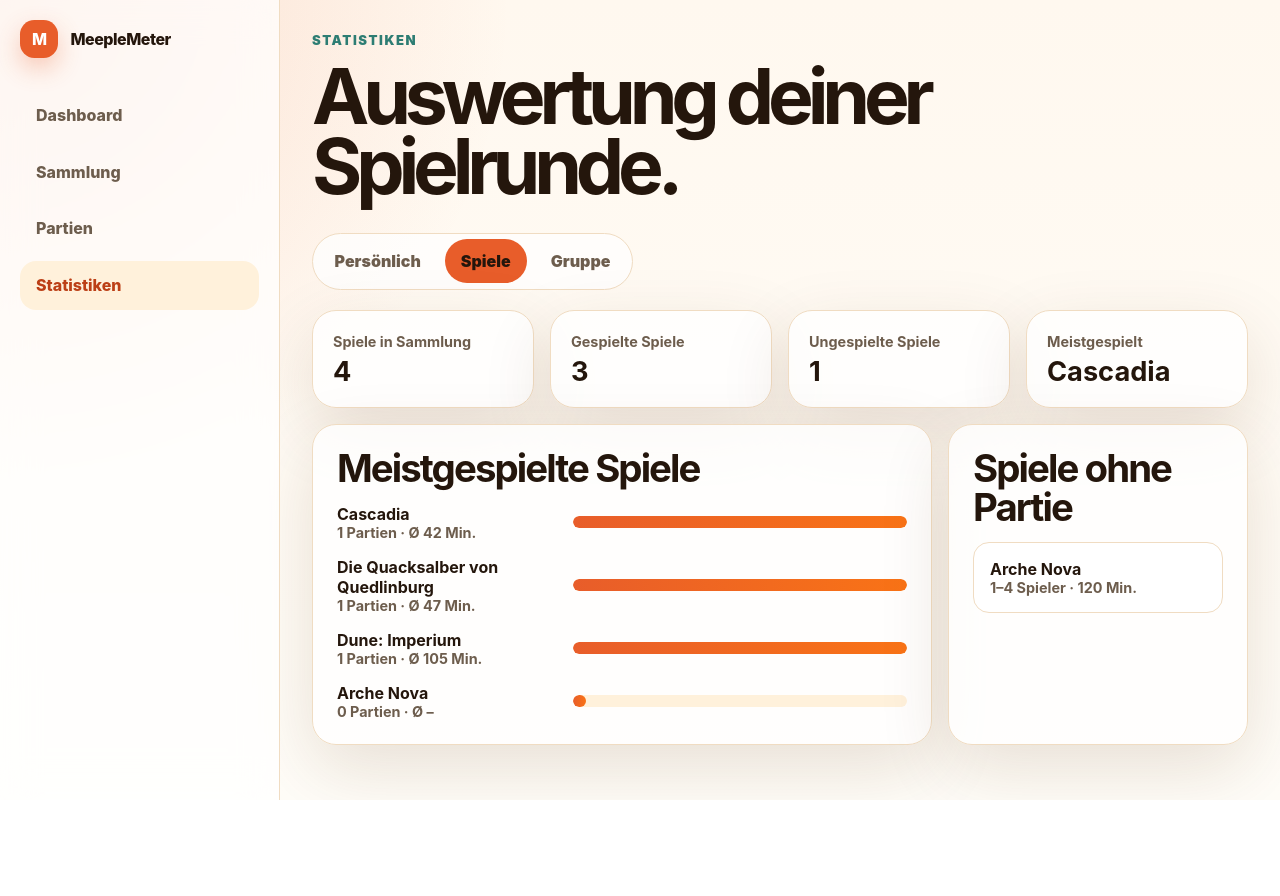
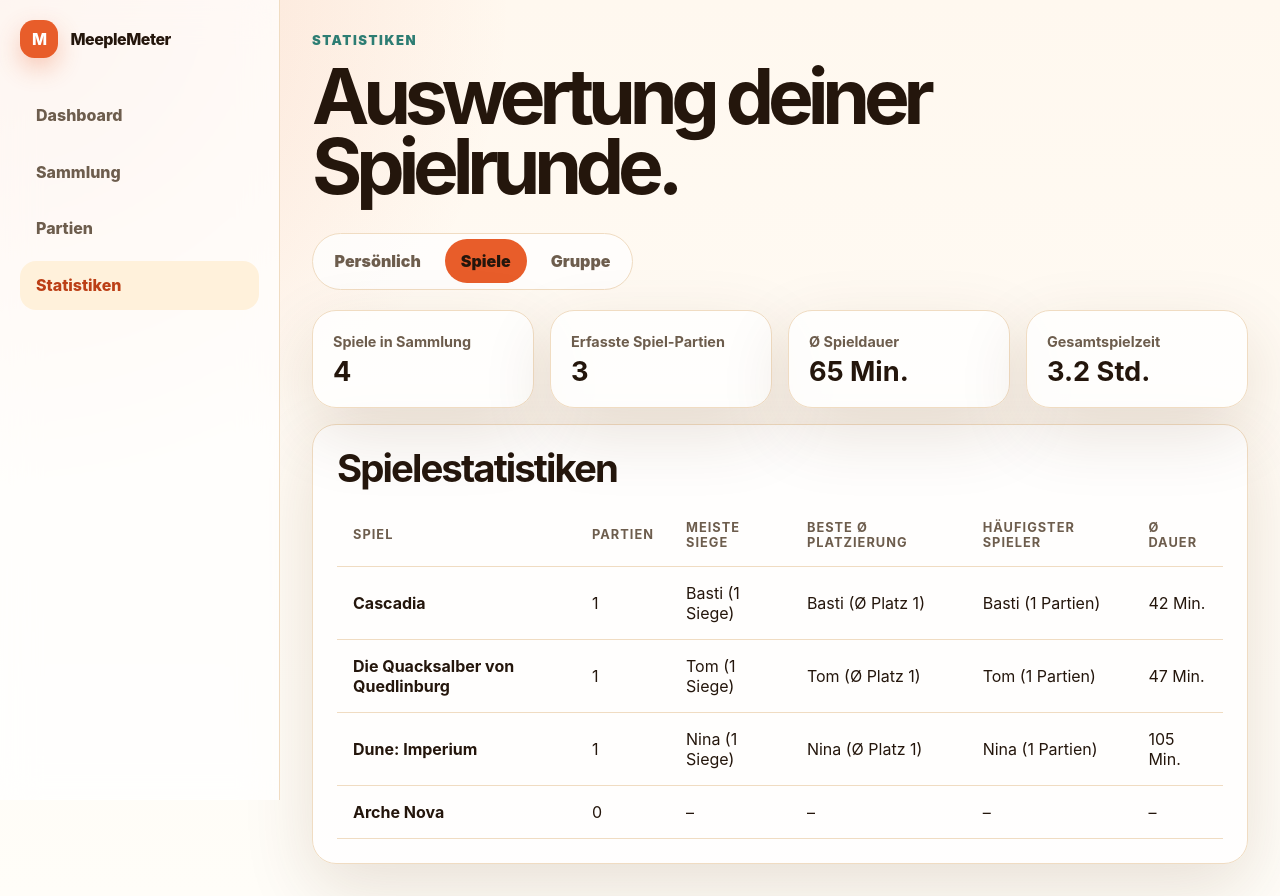
Before and after one commit to BADEMElSTER/MeepleMeter1, a React (Vite) app: page /stats in a window 1280 px wide. Both pictures are taken after a click on the button "Spiele". Before the commit the page ends 800 px from the top, so only its background shows below. Built offline with nearby package versions, Linux system fonts and the light colour scheme.

Commit message:
Extend player and game statistics

```diff
--- a/src/pages/Stats.jsx
+++ b/src/pages/Stats.jsx
@@ -48,7 +48,7 @@ function PersonalStats({ analytics }) {
         <Metric label="Aktive Mitspieler" value={analytics.players.length} />
         <Metric label="Häufigster Spieler" value={analytics.topPlayer?.name ?? "–"} />
         <Metric label="Beste Gewinnquote" value={formatPercent(analytics.bestWinRate?.winRate)} />
-        <Metric label="Ø Punkte pro Partie" value={formatNumber(analytics.averageScore)} />
+        <Metric label="Ø Platzierung" value={formatPlacement(analytics.averagePlacement)} />
       </div>
 
       <div className="panel-grid">
@@ -75,12 +75,15 @@ function PersonalStats({ analytics }) {
                 <div>
                   <strong>{player.name}</strong>
                   <span>
-                    {formatPercent(player.winRate)} Gewinnquote · Ø {formatNumber(player.averageScore)} Punkte
+                    {formatPercent(player.winRate)} Gewinnquote · Ø Platz {formatPlacement(player.averagePlacement)}
                   </span>
+                  <span>Beste Platzierung: {player.bestPlacementGame?.title ?? "–"}</span>
+                  <span>Häufigstes Spiel: {player.mostPlayedGame?.title ?? "–"}</span>
                 </div>
                 <span>{player.wins} Siege</span>
               </div>
             ))}
+            {!analytics.players.length && <p className="empty-hint">Noch keine Mitspieler erfasst.</p>}
           </div>
         </article>
       </div>
@@ -89,12 +92,55 @@ function PersonalStats({ analytics }) {
 }
 
 function GameStats({ analytics }) {
+  return (
+    <>
+      <div className="metric-grid">
+        <Metric label="Spiele in Sammlung" value={analytics.totalGames} />
+        <Metric label="Erfasste Spiel-Partien" value={analytics.totalPlays} />
+        <Metric label="Ø Spieldauer" value={formatMinutes(analytics.averageDuration)} />
+        <Metric label="Gesamtspielzeit" value={formatHours(analytics.totalDuration)} />
+      </div>
+
+      <article className="table-card">
+        <h2>Spielestatistiken</h2>
+        <table>
+          <thead>
+            <tr>
+              <th>Spiel</th>
+              <th>Partien</th>
+              <th>Meiste Siege</th>
+              <th>Beste Ø Platzierung</th>
+              <th>Häufigster Spieler</th>
+              <th>Ø Dauer</th>
+            </tr>
+          </thead>
+          <tbody>
+            {analytics.gameDetails.map((game) => (
+              <tr key={game.id}>
+                <td>
+                  <strong>{game.title}</strong>
+                </td>
+                <td>{game.plays}</td>
+                <td>{formatPlayerStat(game.mostWinsPlayer, "wins", "Siege")}</td>
+                <td>{formatPlacementPlayer(game.bestAveragePlacementPlayer)}</td>
+                <td>{formatPlayerStat(game.mostFrequentPlayer, "plays", "Partien")}</td>
+                <td>{formatMinutes(game.averagePlayedDuration)}</td>
+              </tr>
+            ))}
+          </tbody>
+        </table>
+      </article>
+    </>
+  );
+}
+
+function GroupStats({ analytics }) {
   const maxPlays = Math.max(...analytics.games.map((game) => game.plays), 1);
 
   return (
     <>
       <div className="metric-grid">
-        <Metric label="Spiele in Sammlung" value={analytics.totalGames} />
+        <Metric label="Erfasste Partien" value={analytics.totalPlays} />
         <Metric label="Gespielte Spiele" value={analytics.playedGames} />
         <Metric label="Ungespielte Spiele" value={analytics.unplayedGames} />
         <Metric label="Meistgespielt" value={analytics.mostPlayedGame?.title ?? "–"} />
@@ -131,22 +177,7 @@ function GameStats({ analytics }) {
             {!analytics.unplayedGameList.length && <p className="empty-hint">Alle Spiele wurden bereits gespielt.</p>}
           </div>
         </article>
-      </div>
-    </>
-  );
-}
 
-function GroupStats({ analytics }) {
-  return (
-    <>
-      <div className="metric-grid">
-        <Metric label="Erfasste Partien" value={analytics.totalPlays} />
-        <Metric label="Ø Spieldauer" value={formatMinutes(analytics.averageDuration)} />
-        <Metric label="Ø Spielerzahl" value={formatNumber(analytics.averagePlayerCount)} />
-        <Metric label="Gesamtspielzeit" value={formatHours(analytics.totalDuration)} />
-      </div>
-
-      <div className="panel-grid">
         <article className="panel">
           <h2>Spielzeit nach Spieleranzahl</h2>
           <div className="list">
@@ -209,44 +240,83 @@ function ChartRow({ label, meta, percent }) {
 
 function buildAnalytics(games, plays, stats) {
   const playerMap = new Map();
-  let totalScore = 0;
-  let scoredResults = 0;
+  const gamePlayerMap = new Map();
+  let totalPlacement = 0;
+  let placementResults = 0;
 
   for (const play of plays) {
+    const placements = getPlayPlacements(play);
+
     for (const participant of play.participants ?? []) {
-      const player = playerMap.get(participant.name) ?? {
-        name: participant.name,
-        plays: 0,
-        wins: 0,
-        totalScore: 0,
-        scoredPlays: 0,
-      };
+      const placement = placements.get(participant.name) ?? null;
+      const gameTitle = play.game ?? "Unbekanntes Spiel";
+      const player = playerMap.get(participant.name) ?? createPlayerStats(participant.name);
+      const playerGame = player.games.get(gameTitle) ?? createPlayerGameStats(gameTitle);
 
       player.plays += 1;
-      if (play.winner === participant.name) player.wins += 1;
+      playerGame.plays += 1;
 
-      if (participant.score !== null && participant.score !== undefined && participant.score !== "") {
-        player.totalScore += Number(participant.score) || 0;
-        player.scoredPlays += 1;
-        totalScore += Number(participant.score) || 0;
-        scoredResults += 1;
+      if (play.winner === participant.name) {
+        player.wins += 1;
+        playerGame.wins += 1;
       }
 
+      if (placement !== null) {
+        player.totalPlacement += placement;
+        player.placementCount += 1;
+        playerGame.totalPlacement += placement;
+        playerGame.placementCount += 1;
+        totalPlacement += placement;
+        placementResults += 1;
+      }
+
+      player.games.set(gameTitle, playerGame);
       playerMap.set(participant.name, player);
+
+      const gameKey = play.gameId ?? gameTitle;
+      const gamePlayers = gamePlayerMap.get(gameKey) ?? new Map();
+      const gamePlayer = gamePlayers.get(participant.name) ?? createGamePlayerStats(participant.name);
+
+      gamePlayer.plays += 1;
+      if (play.winner === participant.name) gamePlayer.wins += 1;
+      if (placement !== null) {
+        gamePlayer.totalPlacement += placement;
+        gamePlayer.placementCount += 1;
+      }
+
+      gamePlayers.set(participant.name, gamePlayer);
+      gamePlayerMap.set(gameKey, gamePlayers);
     }
   }
 
   const players = [...playerMap.values()]
-    .map((player) => ({
-      ...player,
-      winRate: player.plays ? player.wins / player.plays : 0,
-      averageScore: player.scoredPlays ? player.totalScore / player.scoredPlays : null,
-    }))
+    .map(enrichPlayerStats)
     .toSorted((first, second) => second.plays - first.plays || second.wins - first.wins);
 
   const gamesWithCounts = stats.gamesWithPlayCounts.toSorted(
     (first, second) => second.plays - first.plays || first.title.localeCompare(second.title),
   );
+  const gameDetails = gamesWithCounts.map((game) => {
+    const gamePlayers = [...(gamePlayerMap.get(game.id) ?? gamePlayerMap.get(game.title) ?? new Map()).values()].map(
+      enrichGamePlayerStats,
+    );
+
+    return {
+      ...game,
+      mostWinsPlayer:
+        gamePlayers.toSorted((first, second) => second.wins - first.wins || second.plays - first.plays)[0] ?? null,
+      bestAveragePlacementPlayer:
+        gamePlayers
+          .filter((player) => player.placementCount > 0)
+          .toSorted(
+            (first, second) =>
+              first.averagePlacement - second.averagePlacement || second.plays - first.plays,
+          )[0] ?? null,
+      mostFrequentPlayer:
+        gamePlayers.toSorted((first, second) => second.plays - first.plays || second.wins - first.wins)[0] ??
+        null,
+    };
+  });
   const totalDuration = plays.reduce((sum, play) => sum + Number(play.duration || 0), 0);
   const totalPlayerCount = plays.reduce((sum, play) => sum + Number(play.players || 0), 0);
 
@@ -256,9 +326,10 @@ function buildAnalytics(games, plays, stats) {
     totalDuration,
     averageDuration: stats.averageDuration,
     averagePlayerCount: plays.length ? totalPlayerCount / plays.length : 0,
-    averageScore: scoredResults ? totalScore / scoredResults : null,
+    averagePlacement: placementResults ? totalPlacement / placementResults : null,
     durationByPlayerCount: stats.durationByPlayerCount,
     games: gamesWithCounts,
+    gameDetails,
     playedGames: gamesWithCounts.filter((game) => game.plays > 0).length,
     unplayedGames: gamesWithCounts.filter((game) => game.plays === 0).length,
     unplayedGameList: gamesWithCounts.filter((game) => game.plays === 0),
@@ -274,6 +345,97 @@ function buildAnalytics(games, plays, stats) {
   };
 }
 
+function createPlayerStats(name) {
+  return {
+    name,
+    plays: 0,
+    wins: 0,
+    totalPlacement: 0,
+    placementCount: 0,
+    games: new Map(),
+  };
+}
+
+function createPlayerGameStats(title) {
+  return {
+    title,
+    plays: 0,
+    wins: 0,
+    totalPlacement: 0,
+    placementCount: 0,
+  };
+}
+
+function createGamePlayerStats(name) {
+  return {
+    name,
+    plays: 0,
+    wins: 0,
+    totalPlacement: 0,
+    placementCount: 0,
+  };
+}
+
+function enrichPlayerStats(player) {
+  const games = [...player.games.values()].map((game) => ({
+    ...game,
+    averagePlacement: game.placementCount ? game.totalPlacement / game.placementCount : null,
+  }));
+
+  return {
+    ...player,
+    winRate: player.plays ? player.wins / player.plays : 0,
+    averagePlacement: player.placementCount ? player.totalPlacement / player.placementCount : null,
+    bestPlacementGame:
+      games
+        .filter((game) => game.averagePlacement !== null)
+        .toSorted((first, second) => first.averagePlacement - second.averagePlacement || second.plays - first.plays)[0] ??
+      null,
+    mostPlayedGame:
+      games.toSorted((first, second) => second.plays - first.plays || second.wins - first.wins)[0] ?? null,
+  };
+}
+
+function enrichGamePlayerStats(player) {
+  return {
+    ...player,
+    averagePlacement: player.placementCount ? player.totalPlacement / player.placementCount : null,
+  };
+}
+
+function getPlayPlacements(play) {
+  const participants = (play.participants ?? []).filter(
+    (participant) => participant.score !== null && participant.score !== undefined && participant.score !== "",
+  );
+
+  if (!participants.length || play.scoringMode === "none") {
+    return new Map();
+  }
+
+  const sortedParticipants = participants.toSorted((first, second) => {
+    if (play.scoringMode === "low" || play.scoringMode === "placement") {
+      return Number(first.score) - Number(second.score);
+    }
+
+    return Number(second.score) - Number(first.score);
+  });
+  const placements = new Map();
+  let currentPlacement = 1;
+
+  for (let index = 0; index < sortedParticipants.length; index += 1) {
+    const participant = sortedParticipants[index];
+    const previousParticipant = sortedParticipants[index - 1];
+
+    if (previousParticipant && Number(previousParticipant.score) !== Number(participant.score)) {
+      currentPlacement = index + 1;
+    }
+
+    placements.set(participant.name, currentPlacement);
+  }
+
+  return placements;
+}
+
 function formatMinutes(value) {
   return value ? `${Math.round(value)} Min.` : "–";
 }
@@ -287,6 +449,14 @@ function formatPercent(value) {
   return value === null || value === undefined ? "–" : `${Math.round(value * 100)} %`;
 }
 
-function formatNumber(value) {
+function formatPlacement(value) {
   return value === null || value === undefined ? "–" : Math.round(value * 10) / 10;
 }
+
+function formatPlayerStat(player, key, label) {
+  return player ? `${player.name} (${player[key]} ${label})` : "–";
+}
+
+function formatPlacementPlayer(player) {
+  return player ? `${player.name} (Ø Platz ${formatPlacement(player.averagePlacement)})` : "–";
+}
```
